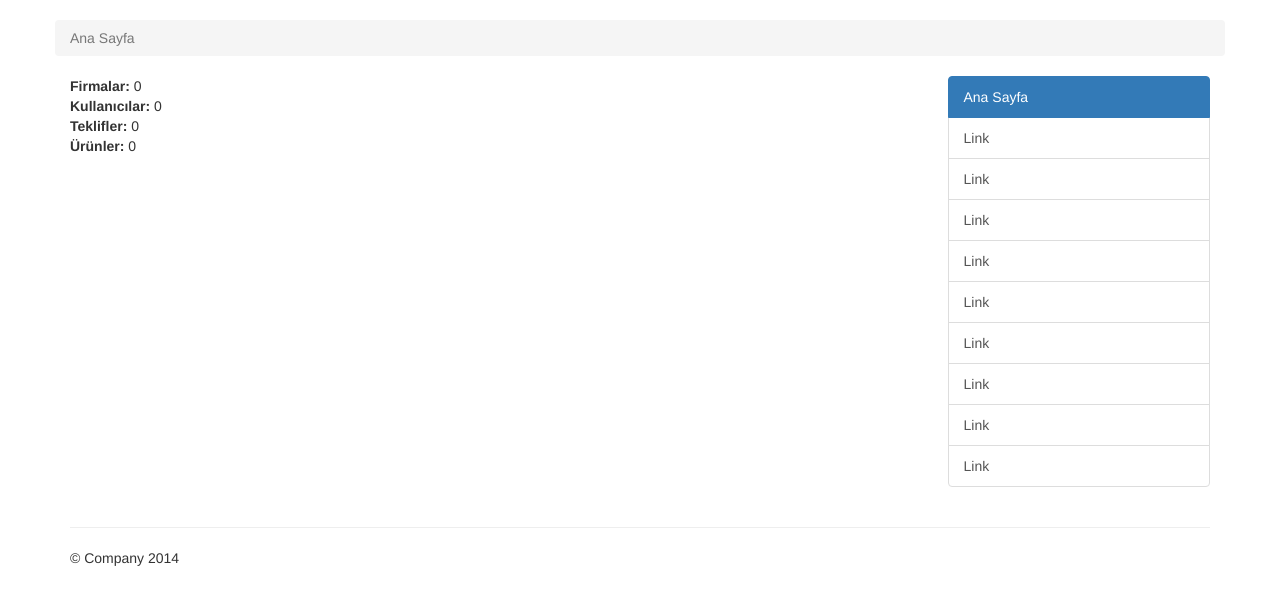
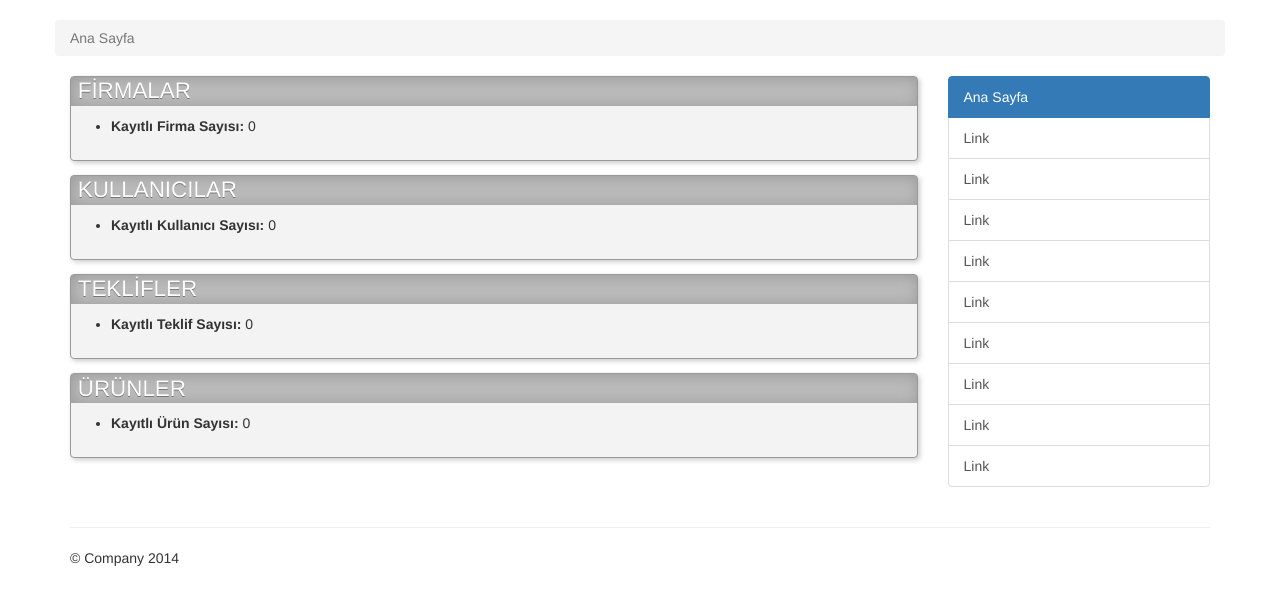
Before and after one commit to alpercanatan/bitirmeprojesi, a PHP site: page / in a window 1280 px wide. Shown: the top 605 px of the page. Run offline with PHP 8.4, Linux system fonts and the light colour scheme; data that the repository does not hold is empty; some libraries are stand-ins or nearby versions.

Commit message:
anasayfadaki gelen genelbilgileri şekillendirdim

```diff
--- a/css/style.css
+++ b/css/style.css
@@ -4,3 +4,36 @@
 .list-group-item {
 	cursor: pointer;
 }
+.group {
+
+    border: 1px solid #999;
+    background: #f3f3f3;
+    -moz-border-radius: 4px;
+    -webkit-border-radius: 4px;
+    border-radius: 4px;
+    -moz-box-shadow: 2px 2px 5px #ccc;
+    -webkit-box-shadow: 2px 2px 5px #ccc;
+    box-shadow: 2px 2px 5px #ccc;
+    margin-bottom: 1em;
+    padding-bottom: 1em;
+}
+
+.group h2 {
+    background-color: #bbb;
+    padding: .1em .3em;
+    margin-top: 0;
+    color: #fff;
+    font-size: 1.6em;
+    font-weight: normal;
+    text-shadow: 0 1px 0 #777;
+    -moz-box-shadow: 1px 1px 15px #999 inset;
+    -webkit-box-shadow: 1px 1px 15px #999 inset;
+    box-shadow: 1px 1px 15px #999 inset;
+}
+
+.group-cnt {
+    padding: 0;
+    padding-left: .5em;
+    display: inline-block;
+    width: 98%;
+}
--- a/php/genelbilgi.php
+++ b/php/genelbilgi.php
@@ -13,16 +13,16 @@ $sorgu4 = $baglanti->query("SELECT COUNT(ID) FROM `urunler`");
 
 
 	$mesaj = $sorgu->fetch_assoc();
-	echo "<b>Firmalar:</b> " . $mesaj['COUNT(ID)'] . "<br>";
+	echo '<div class="group"><h2>FİRMALAR</h2><ul><li id="li_server_info">' . '<b>Kayıtlı Firma Sayısı:</b> '. $mesaj['COUNT(ID)'] . '</li></ul></div>';
 
 	$mesaj2 = $sorgu2->fetch_assoc();
-	echo "<b>Kullanıcılar:</b> " . $mesaj2['COUNT(ID)'] . "<br>";
+	echo '<div class="group"><h2>KULLANICILAR</h2><ul><li id="li_server_info">' . '<b>Kayıtlı Kullanıcı Sayısı:</b> ' . $mesaj2['COUNT(ID)'] . '</li></ul></div>';
 
 	$mesaj3 = $sorgu3->fetch_assoc();
-	echo "<b>Teklifler:</b> " . $mesaj3['COUNT(ID)'] . "<br>";
+	echo '<div class="group"><h2>TEKLİFLER</h2><ul><li id="li_server_info">' . '<b>Kayıtlı Teklif Sayısı:</b> ' . $mesaj3['COUNT(ID)'] . '</li></ul></div>';
 
 	$mesaj4 = $sorgu4->fetch_assoc();
-	echo "<b>Ürünler:</b> " . $mesaj4['COUNT(ID)'];
+	echo '<div class="group"><h2>ÜRÜNLER</h2><ul><li id="li_server_info">' . '<b>Kayıtlı Ürün Sayısı:</b> ' . $mesaj4['COUNT(ID)'] . '</li></ul></div>';
 
 
 
```
